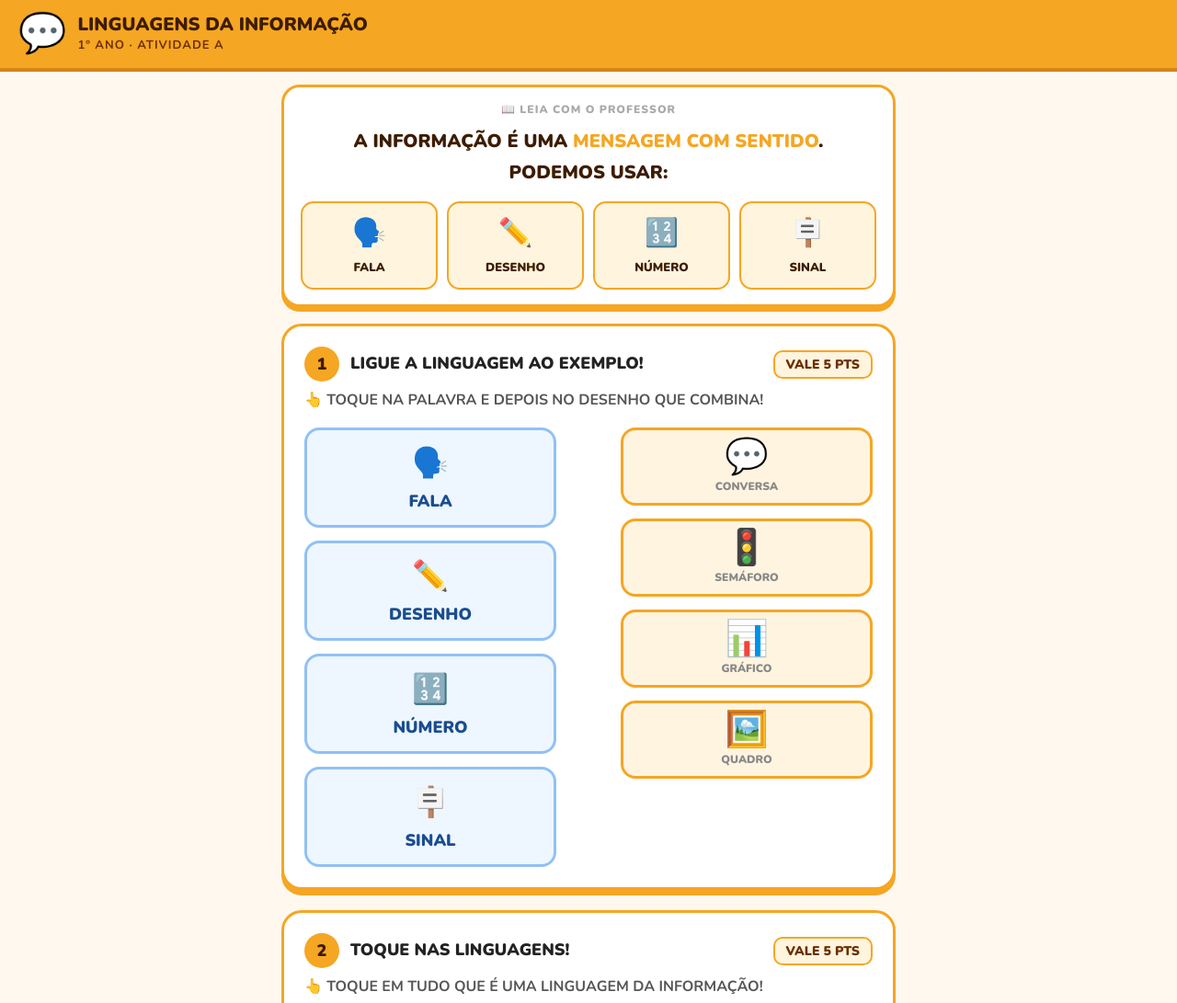
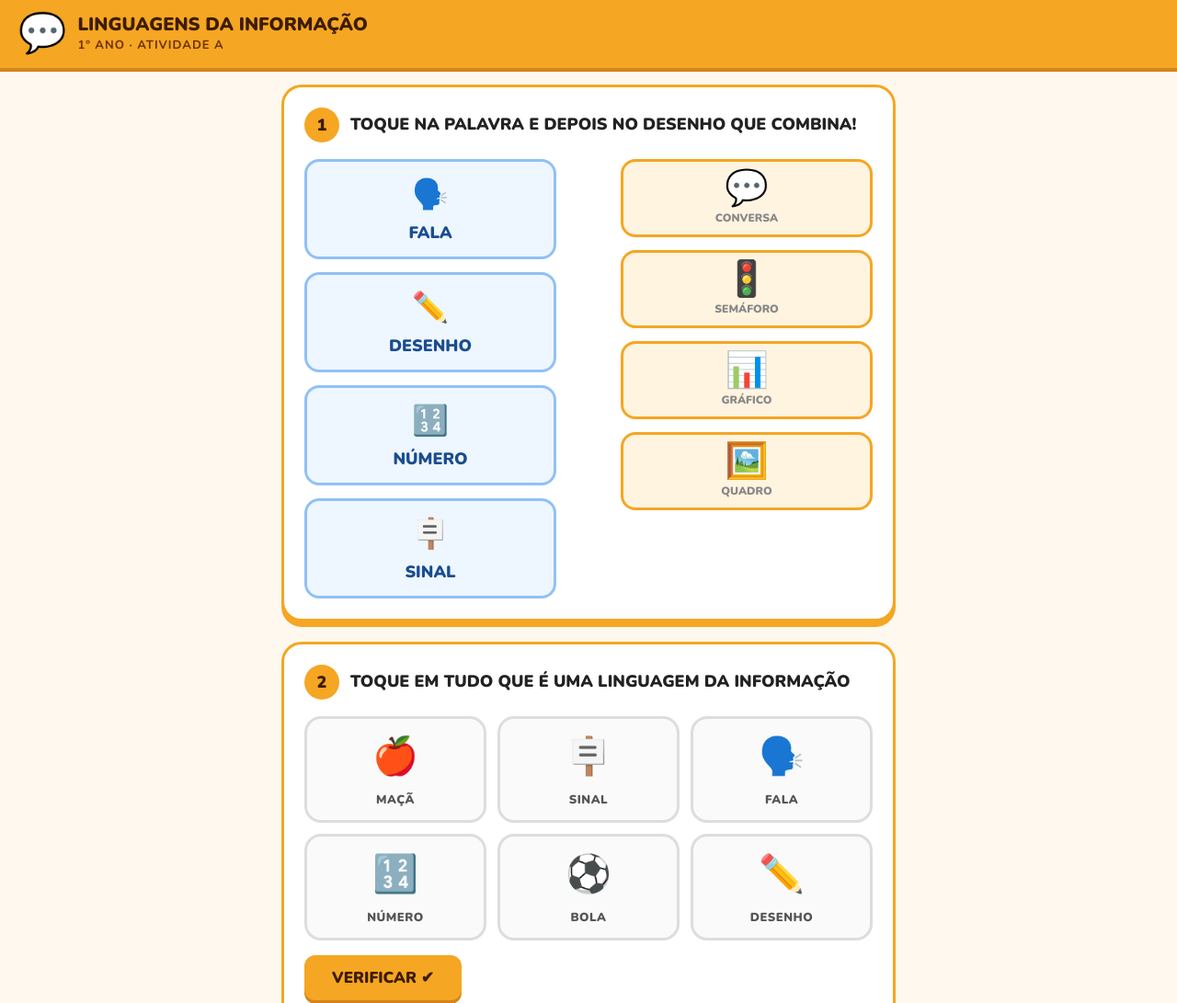
Before and after one commit to adrianabettt/112A, a plain HTML site: page index.html in a window 1280 px wide. Shown: the top 1091 px of the page at 92% size. Drawn offline with nearby package versions, Linux system fonts and the light colour scheme.

Commit message:
Update index.html

```diff
--- a/index.html
+++ b/index.html
@@ -149,22 +149,6 @@
   </div>
 </div>
 
-<!-- CONCEITO -->
-<div class="conceito-box">
-  <div class="conceito-card">
-    <div class="conceito-label">📖 LEIA COM O PROFESSOR</div>
-    <div class="conceito-texto">
-      A INFORMAÇÃO É UMA <span>MENSAGEM COM SENTIDO</span>.<br>
-      PODEMOS USAR:
-    </div>
-    <div class="ling-grid">
-      <div class="ling-item"><span class="li-icon">🗣️</span><span class="li-txt">FALA</span></div>
-      <div class="ling-item"><span class="li-icon">✏️</span><span class="li-txt">DESENHO</span></div>
-      <div class="ling-item"><span class="li-icon">🔢</span><span class="li-txt">NÚMERO</span></div>
-      <div class="ling-item"><span class="li-icon">🪧</span><span class="li-txt">SINAL</span></div>
-    </div>
-  </div>
-</div>
 
 <div class="container">
 
@@ -172,10 +156,9 @@
   <div class="act-card">
     <div class="act-header">
       <div class="act-num">1</div>
-      <div class="act-title">LIGUE A LINGUAGEM AO EXEMPLO!</div>
-      <div class="act-pontos" id="badge1">VALE 5 PTS</div>
-    </div>
-    <div class="act-instr">👆 TOQUE NA PALAVRA E DEPOIS NO DESENHO QUE COMBINA!</div>
+      <div class="act-title">TOQUE NA PALAVRA E DEPOIS NO DESENHO QUE COMBINA!</div>
+        </div>
+    <div class="act-instr"> </div>
     <div class="ligar-wrap">
       <div class="ligar-col-esq" id="col-esq"></div>
       <div class="ligar-svg-wrap" id="svg-wrap"><svg id="linhas-svg" xmlns="http://www.w3.org/2000/svg"></svg></div>
@@ -188,10 +171,9 @@
   <div class="act-card">
     <div class="act-header">
       <div class="act-num">2</div>
-      <div class="act-title">TOQUE NAS LINGUAGENS!</div>
-      <div class="act-pontos" id="badge2">VALE 5 PTS</div>
+      <div class="act-title">TOQUE EM TUDO QUE É UMA LINGUAGEM DA INFORMAÇÃO</div>
     </div>
-    <div class="act-instr">👆 TOQUE EM TUDO QUE É UMA LINGUAGEM DA INFORMAÇÃO!</div>
+    <div class="act-instr"></div>
     <div class="circ-grid" id="circ-grid"></div>
     <button class="btn-check" id="btn2" onclick="checkQ2()">VERIFICAR ✔</button>
     <div class="feedback" id="fb2"></div>
```
